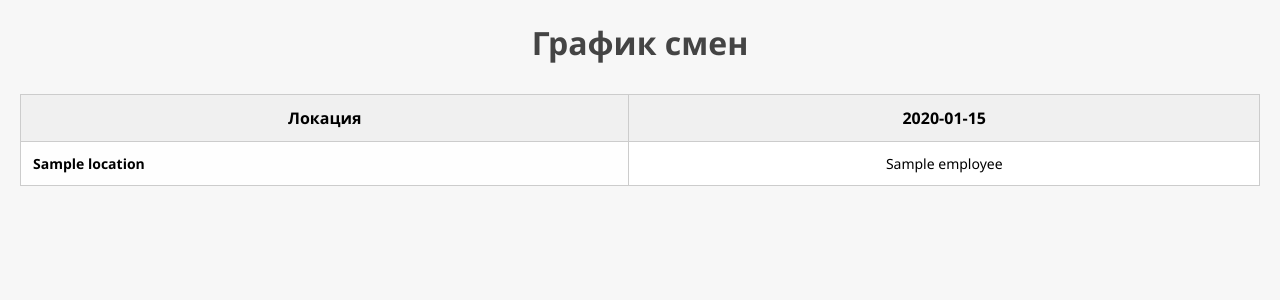
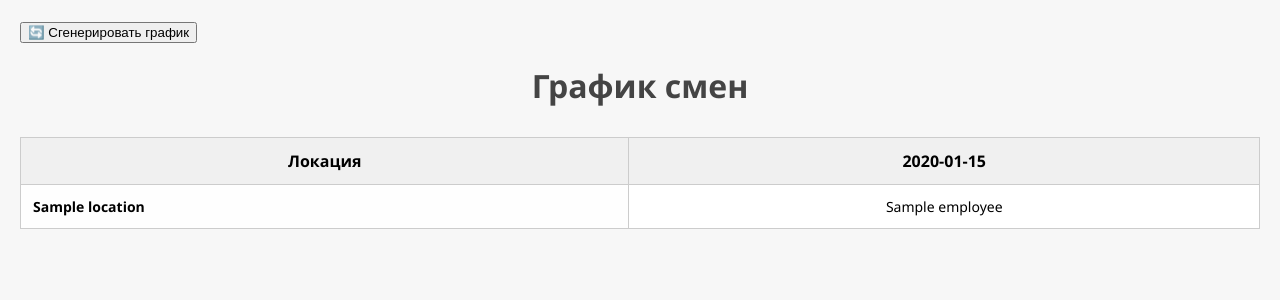
Before and after one commit to chernmary/scheduler, a FastAPI app: template app/templates/schedule.html in a window 1280 px wide. Shown: the top 300 px of the page. Run offline with FastAPI, Linux system fonts and the light colour scheme; the template is opened without the code that fills it: most values are stand-ins (such as "Sample title", 1, 10 or a date in 2020); parts of the project's set-up code (start-up, migrations or seed data) failed here and were passed over.

Commit message:
Update schedule.html

```diff
--- a/app/templates/schedule.html
+++ b/app/templates/schedule.html
@@ -1,5 +1,9 @@
 <!DOCTYPE html>
 <html lang="ru">
+    <form method="post" action="/schedule">
+    <button type="submit">🔄 Сгенерировать график</button>
+</form>
+
 <head>
     <meta charset="UTF-8">
     <title>График смен</title>
```
